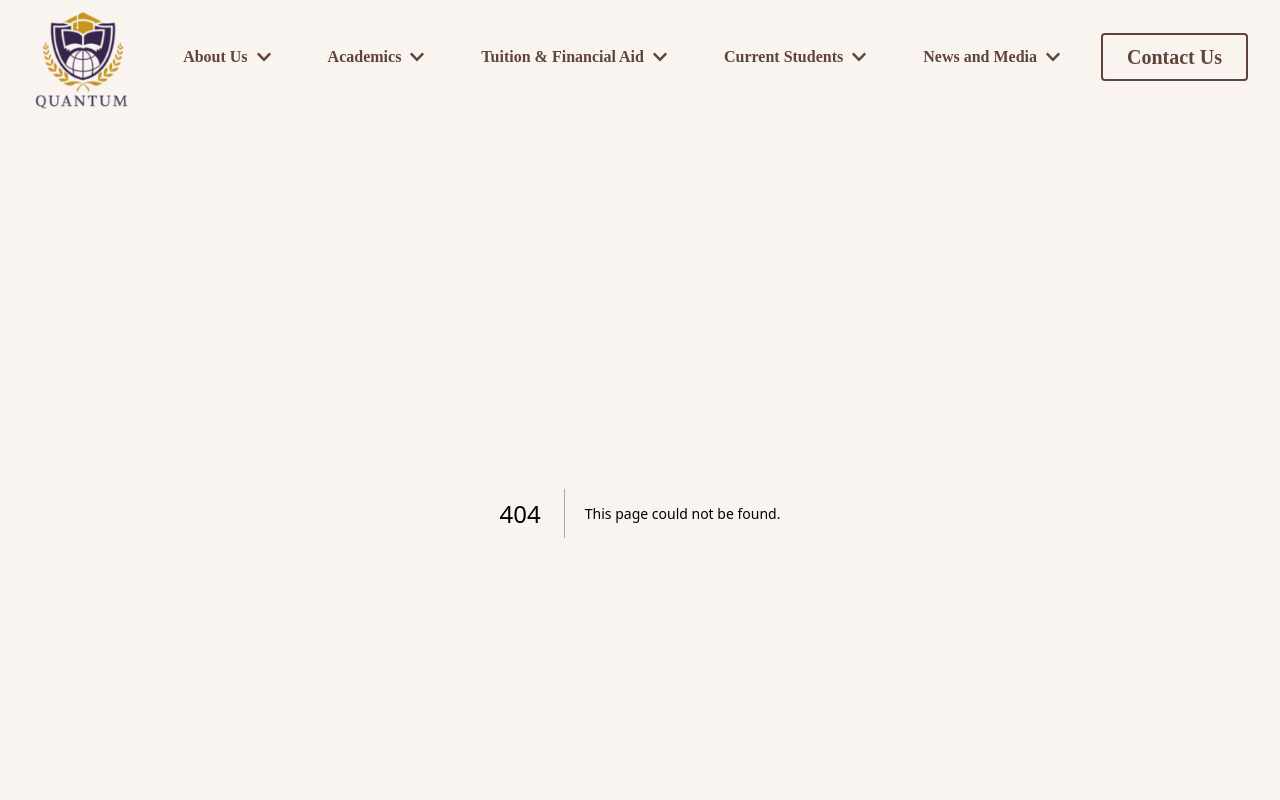
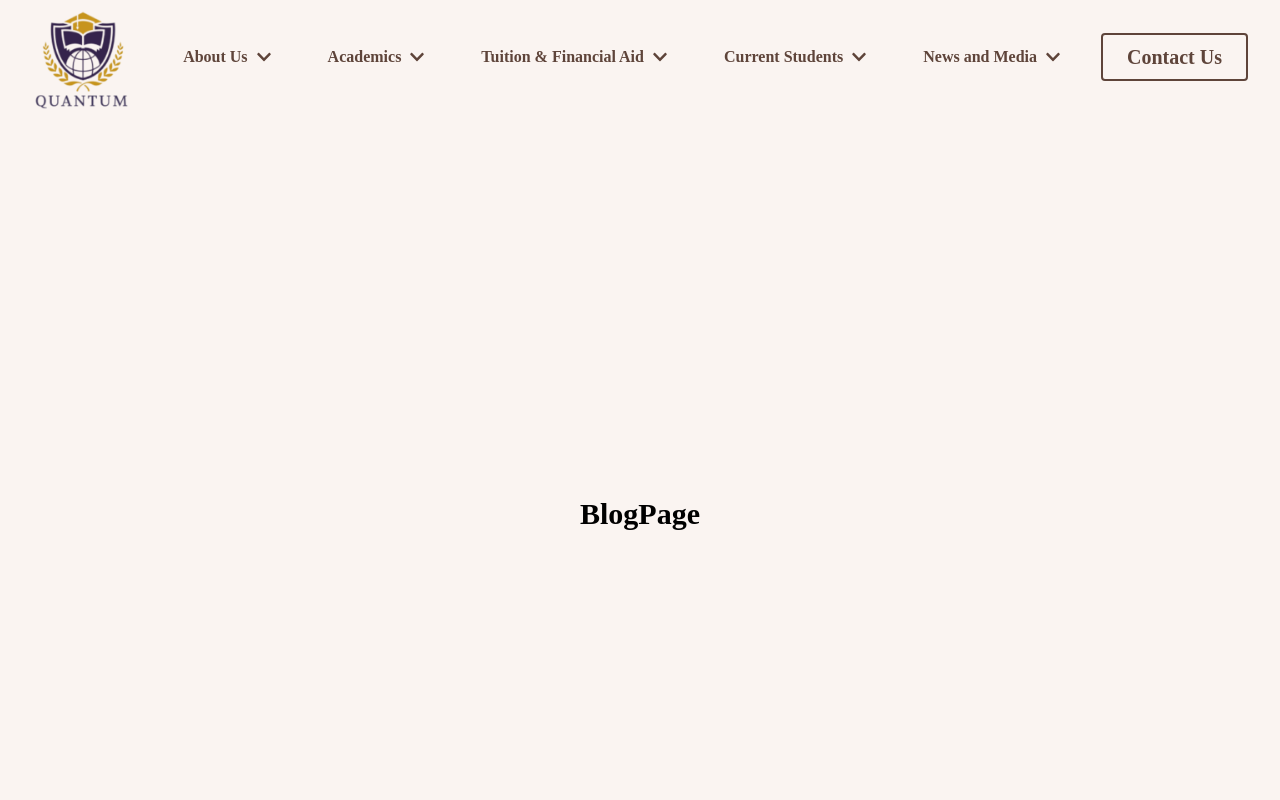
Before and after one commit to shejanNizam/quantum-education, a Next.js app: page /news-media/blog in a window 1280 px wide. Before the commit this address had no page. Shown: the top 800 px of the page. Built offline with nearby package versions, Linux system fonts and the light colour scheme.

Commit message:
news-media all page create

```diff
--- /dev/null
+++ b/src/app/news-media/blog/page.js
@@ -0,0 +1,9 @@
+export default function BlogPage() {
+  return (
+    <>
+      <h3 className=" text-3xl text-center font-bold py-4 min-h-screen flex items-center justify-center">
+        BlogPage
+      </h3>
+    </>
+  );
+}
--- /dev/null
+++ b/src/app/news-media/news-events/page.js
@@ -0,0 +1,9 @@
+export default function NewsEventsPage() {
+  return (
+    <>
+      <h3 className=" text-3xl text-center font-bold py-4 min-h-screen flex items-center justify-center">
+        NewsEventsPage
+      </h3>
+    </>
+  );
+}
--- /dev/null
+++ b/src/app/news-media/press-release/page.js
@@ -0,0 +1,9 @@
+export default function PressReleasePage() {
+  return (
+    <>
+      <h3 className=" text-3xl text-center font-bold py-4 min-h-screen flex items-center justify-center">
+        PressReleasePage
+      </h3>
+    </>
+  );
+}
--- a/src/components/Navbar.js
+++ b/src/components/Navbar.js
@@ -127,6 +127,7 @@ export default function Navbar() {
         },
       ],
     },
+    // current-students ok
     {
       href: "/news-media",
       label: "News and Media",
```
